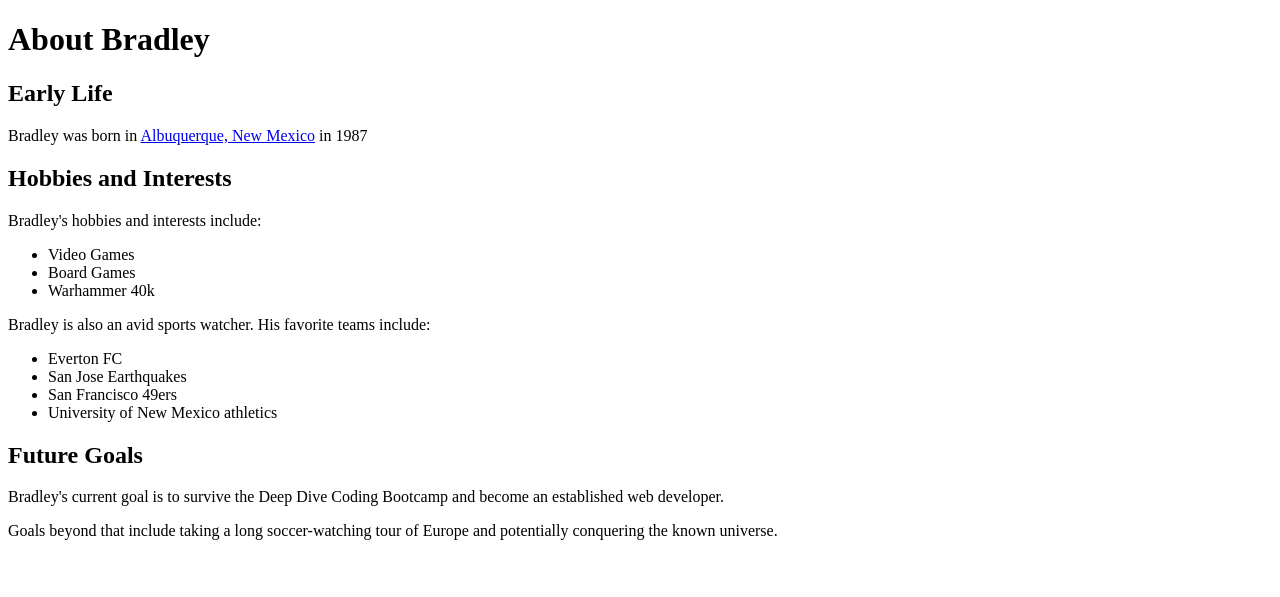
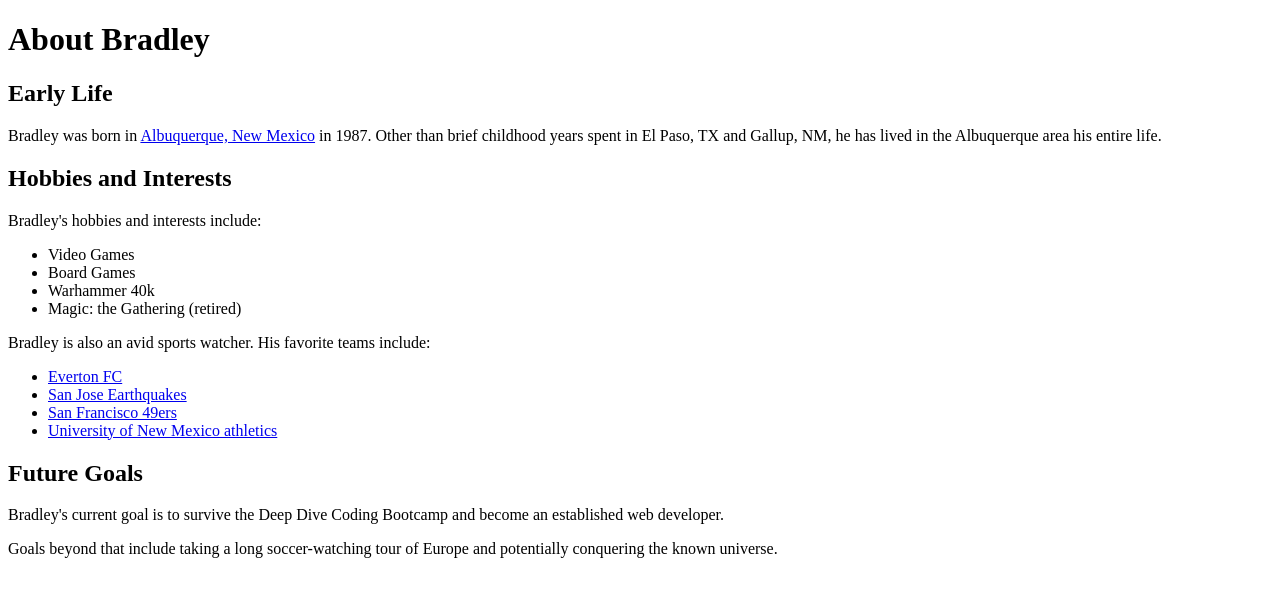
Before and after one commit to brbrown59/about-bradley, a PHP site: page / in a window 1280 px wide. Shown: the top 597 px of the page. Run offline with PHP 8.4, Linux system fonts and the light colour scheme.

Commit message:
Added links to sports teams

```diff
--- a/index.php
+++ b/index.php
@@ -7,20 +7,22 @@
 	<body>
 		<h1>About Bradley</h1>
 		<h2>Early Life</h2>
-		<p>Bradley was born in <a href="https://en.wikipedia.org/wiki/Albuquerque,_New_Mexico" target="_blank">Albuquerque, New Mexico</a> in 1987</p>
+		<p>Bradley was born in <a href="https://en.wikipedia.org/wiki/Albuquerque,_New_Mexico" target="_blank">Albuquerque, New Mexico</a> in 1987.
+		Other than brief childhood years spent in El Paso, TX and Gallup, NM, he has lived in the Albuquerque area his entire life.</p>
 		<h2>Hobbies and Interests</h2>
 		<p>Bradley's hobbies and interests include:</p>
 		<ul>
 			<li>Video Games</li>
 			<li>Board Games</li>
 			<li>Warhammer 40k</li>
+			<li>Magic: the Gathering (retired)</li>
 		</ul>
 		<p>Bradley is also an avid sports watcher.  His favorite teams include:</p>
 		<ul>
-			<li>Everton FC</li>
-			<li>San Jose Earthquakes</li>
-			<li>San Francisco 49ers</li>
-			<li>University of New Mexico athletics</li>
+			<li><a href="http://www.evertonfc.com/" target="_blank">Everton FC</a></li>
+			<li><a href="http://www.sjearthquakes.com/" target="_blank">San Jose Earthquakes</a></li>
+			<li><a href="http://www.49ers.com/" target="_blank">San Francisco 49ers</a></li>
+			<li><a href="http://www.golobos.com/" target="_blank">University of New Mexico athletics</a></li>
 		</ul>
 		<h2>Future Goals</h2>
 		<p>Bradley's current goal is to survive the Deep Dive Coding Bootcamp and become an established web developer.</p>
```
